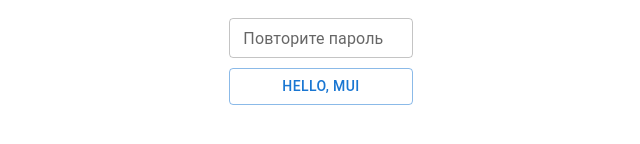
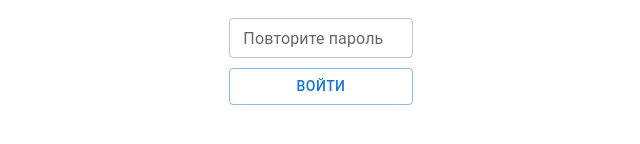
Before and after one commit to extensaman/MERN, a React (Create React App) app in the folder task04-formik-material-ui/: page / in a window 1280 px wide. Shown: the part 162-306 px from the top of the page, without its empty margins (319-959 px from the left). Built offline with nearby package versions, Linux system fonts and the light colour scheme.

Commit message:
Name of button is changed

```diff
--- a/task04-formik-material-ui/src/App.js
+++ b/task04-formik-material-ui/src/App.js
@@ -28,7 +28,7 @@ function App() {
 
   return (
     <Grid container spacing={2}>
-      <Grid size={5} />
+      <Grid size="grow" />
       <Grid size={2}>
         <form onSubmit={formik.handleSubmit}>
           <TextField
@@ -78,11 +78,11 @@ function App() {
             }
           />
           <Button variant="outlined" fullWidth>
-            Hello, MUI
+            Войти
           </Button>
         </form>
       </Grid>
-      <Grid size={5} />
+      <Grid size="grow" />
     </Grid>
   );
 }
```
